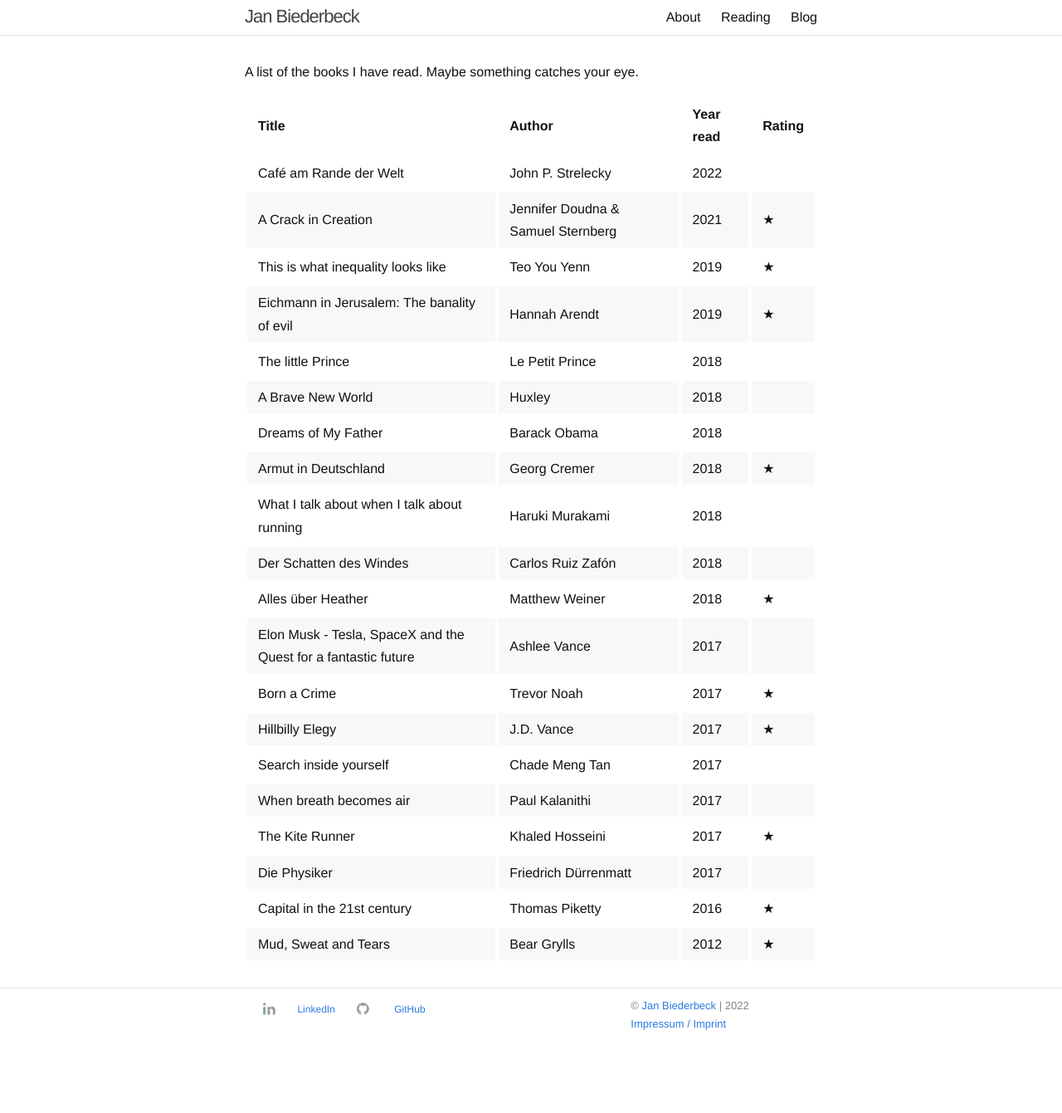
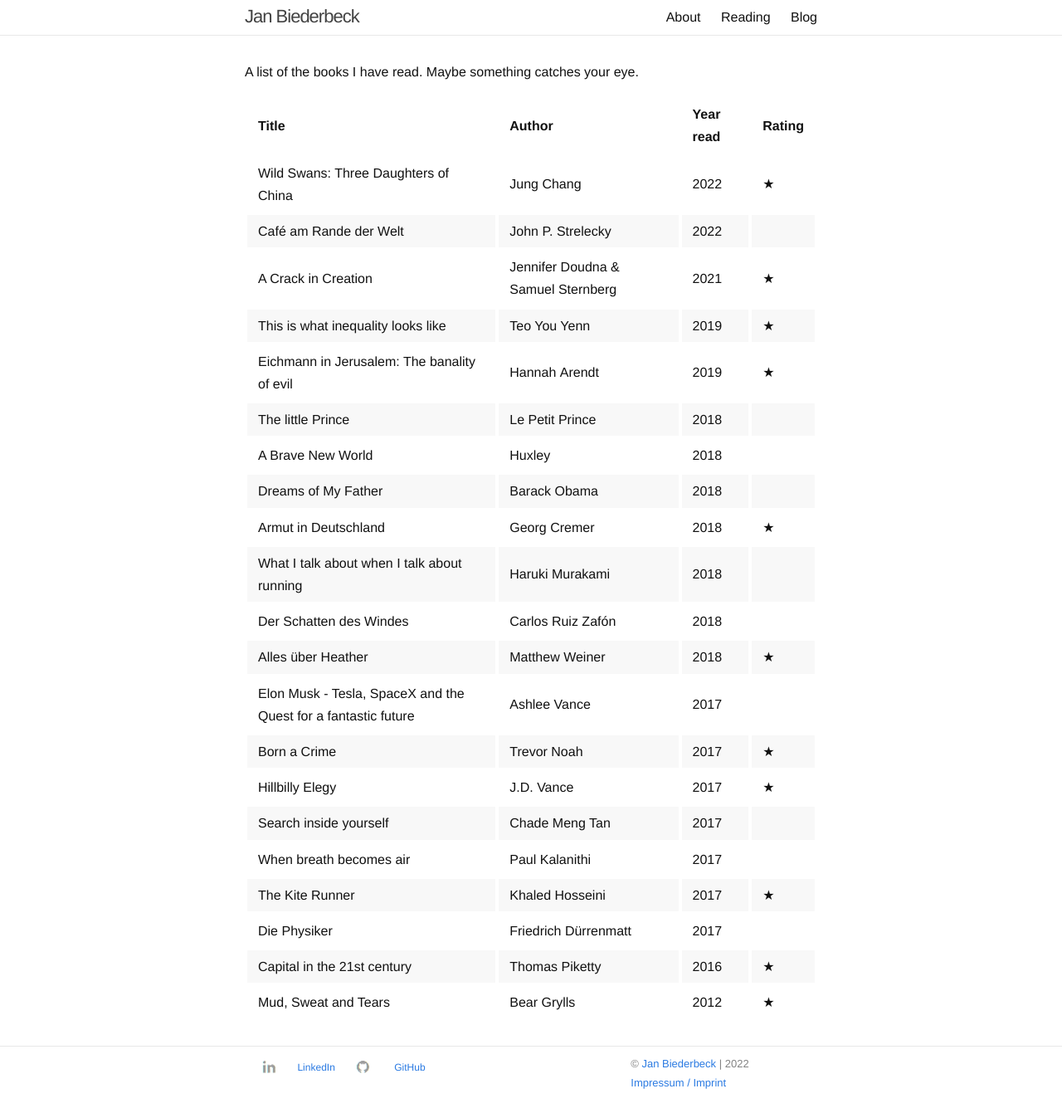
Before and after one commit to bigredpandas/bigredpandas.github.io, a Jekyll site: the page built from reading.md, in a window 1280 px wide. Shown: the whole page at 83% size. Built offline with Jekyll 4.4.1, drawn with Linux system fonts in a browser that asks for light colours; before the commit the page ends 1270 px from its top, so only the background shows below that.

Commit message:
added Wild swans

```diff
--- a/reading.md
+++ b/reading.md
@@ -9,6 +9,7 @@
 
 | Title                                                          | Author               | Year read | Rating |
 | -------------------------------------------------------------- | -------------------- | --------- | ------ |
+| Wild Swans: Three Daughters of China                           | Jung Chang           | 2022      | ★      |
 | Café am Rande der Welt                                         | John P. Strelecky    | 2022      |        |
 | A Crack in Creation                                            | Jennifer Doudna & Samuel Sternberg | 2021      | ★      |
 | This is what inequality looks like                             | Teo You Yenn         | 2019      | ★      |
```
